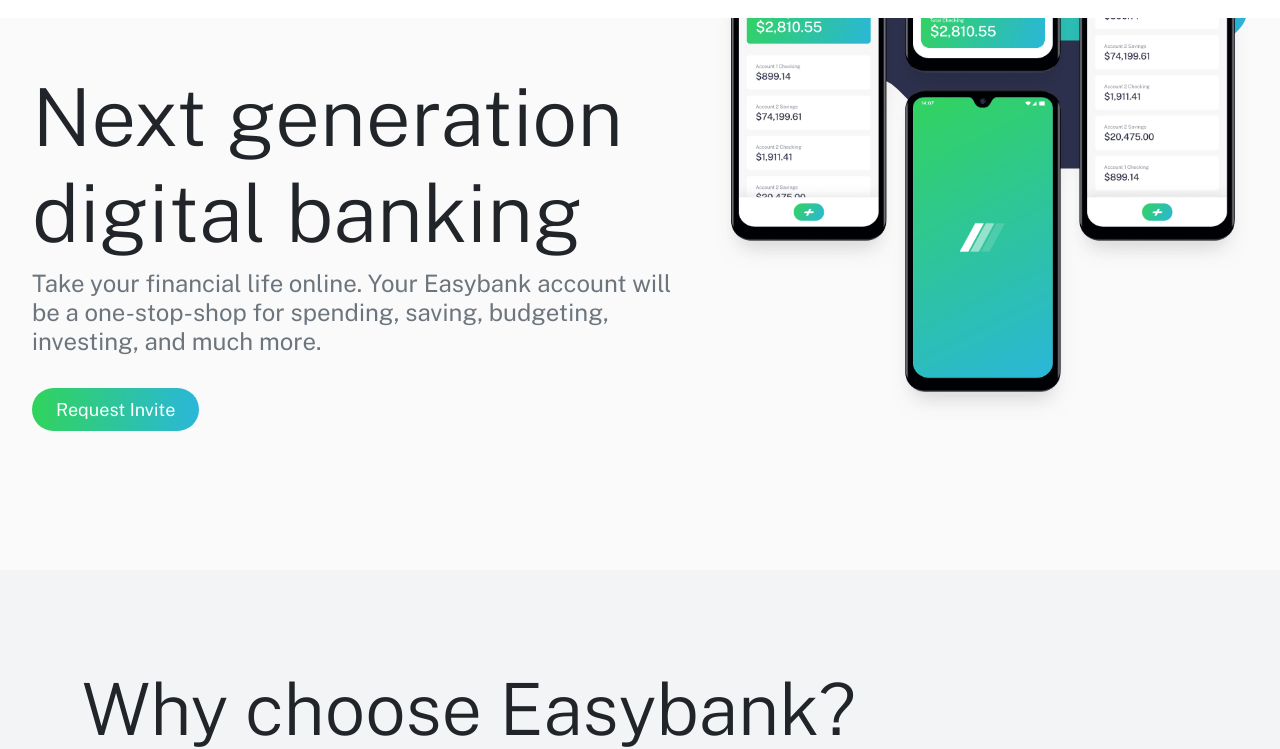
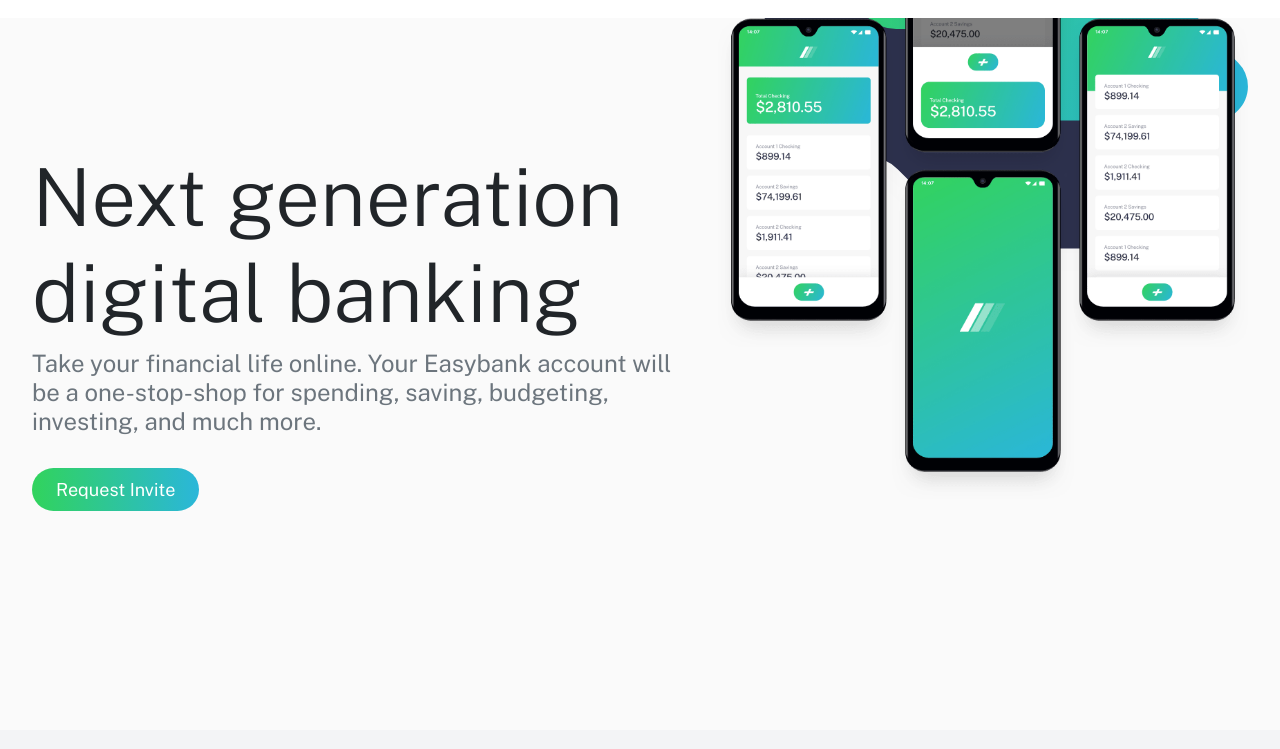
Before and after one commit to sbaamoha/project-003, a plain HTML site: page index.html in a window 1280 px wide. Shown: the part 70-819 px from the top of the page. Drawn offline with nearby package versions, Linux system fonts and the light colour scheme.

Commit message:
add styles to main section

```diff
--- a/css/style.css
+++ b/css/style.css
@@ -53,17 +53,14 @@ header{
 }
 .main{
     background-color: hsl(0, 0%, 98%);
+    height: 100vh;
+    display: flex;
+    align-items: center;
+    justify-content: center;
 }
 
 .container-left{
     padding: 2rem;
-}
-
-main{
-    height: 80vh;
-    display: flex;
-    align-items: center;
-    justify-content: center;
 }
 .main-images{
     position: relative;
```
